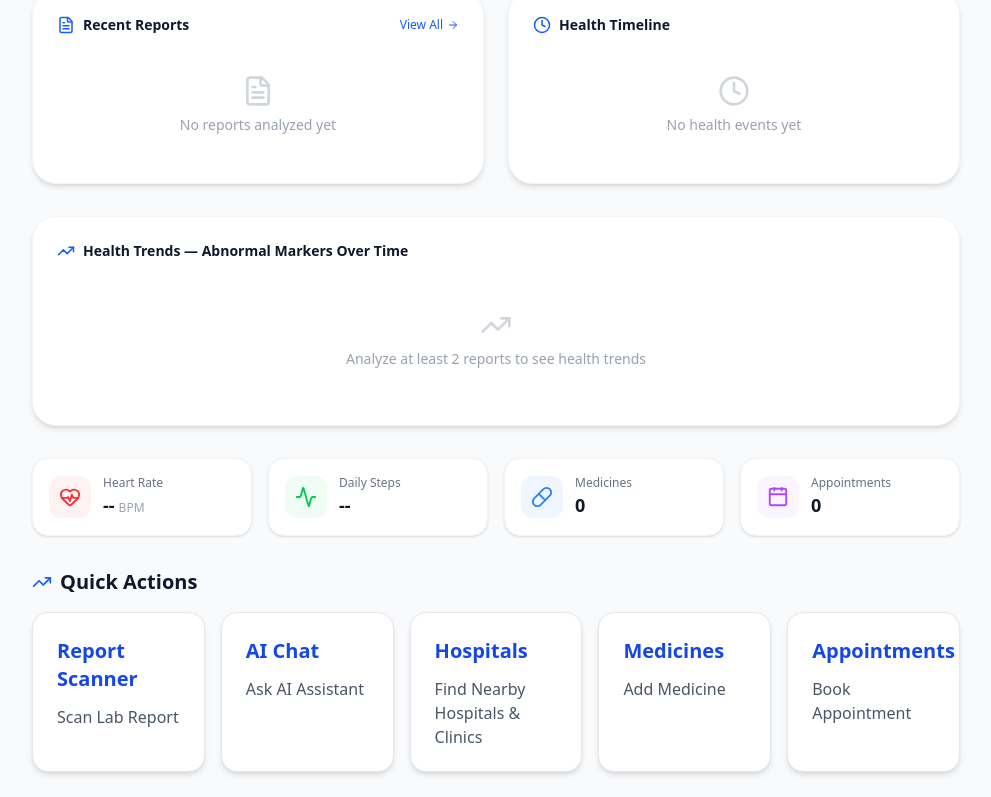
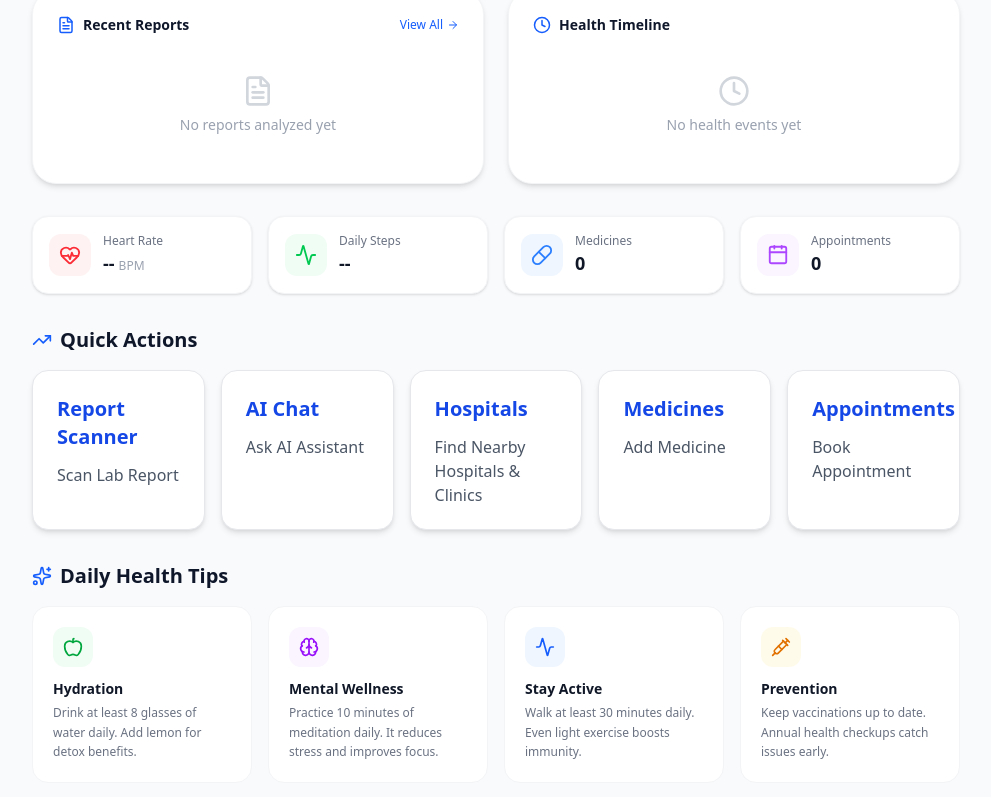
Before and after one commit to coderpova/AarogyaMitra-AI, a Next.js app: page /dashboard in a window 1280 px wide. Shown: the part 1036-1833 px from the top of the page, without its empty margins (288-1279 px from the left). Built offline with nearby package versions, Linux system fonts and the light colour scheme.

Commit message:
fix: remove Health Trend section and MiniBarChart from Dashboard UI

```diff
--- a/app/dashboard/page.tsx
+++ b/app/dashboard/page.tsx
@@ -207,26 +207,7 @@ function GoalRing({ current, goal, label, color, unit }: { current: number; goal
   );
 }
 
-/* ── Mini Bar Chart for health trends ────────────────────────────────────── */
-function MiniBarChart({ data }: { data: { label: string; value: number; color: string }[] }) {
-  const maxVal = Math.max(...data.map((d) => d.value), 1);
-  return (
-    <div className="flex items-end justify-around gap-3 h-32 px-2">
-      {data.map((d, i) => (
-        <div key={i} className="flex flex-col items-center gap-2 flex-1">
-          <span className="text-xs font-bold text-gray-600 dark:text-gray-300">{d.value}</span>
-          <div className="w-full flex justify-center" style={{ height: "80px", alignItems: "flex-end" }}>
-            <div
-              className={`w-8 rounded-t-md transition-all duration-700 ${d.color}`}
-              style={{ height: `${(d.value / maxVal) * 80}px`, minHeight: "4px" }}
-            />
-          </div>
-          <span className="text-[10px] text-gray-400 text-center truncate w-full">{d.label}</span>
-        </div>
-      ))}
-    </div>
-  );
-}
+
 
 /* ── Health Tip Card ─────────────────────────────────────────────────────── */
 function HealthTipCard({ icon, title, tip, color }: { icon: any; title: string; tip: string; color: string }) {
@@ -505,16 +486,6 @@ export default function DashboardPage() {
     });
   });
   timelineEvents.sort((a, b) => b.date.localeCompare(a.date));
-
-  // Build health trends data
-  const trendsData = reports.slice(0, 6).reverse().map((r, i) => {
-    const abnormal = r.parameters?.filter((p: ReportParameter) => p.status !== t("dashboardExt.bmiNormL")).length || 0;
-    return {
-      label: `R${i + 1}`,
-      value: abnormal,
-      color: abnormal >= 3 ? "bg-red-500" : abnormal >= 1 ? "bg-amber-500" : "bg-green-500",
-    };
-  });
 
   return (
     <DashboardLayout>
@@ -816,21 +787,6 @@ export default function DashboardPage() {
           </div>
         </div>
 
-        {/* Row 6: Health Trends */}
-        <div className="bg-white dark:bg-gray-800 rounded-3xl shadow-md p-6 border border-gray-100 dark:border-gray-700">
-          <h2 className="text-sm font-bold dark:text-white mb-4 flex items-center gap-2">
-            <TrendingUp size={18} className="text-blue-600" /> {t("dashboardExt.trendTitle")}
-          </h2>
-          {trendsData.length >= 2 ? (
-            <MiniBarChart data={trendsData} />
-          ) : (
-            <div className="text-center py-8 text-gray-400 text-sm">
-              <TrendingUp className="mx-auto mb-2 text-gray-300 dark:text-gray-600" size={32} />
-              {t("dashboardExt.trendNeed")}
-            </div>
-          )}
-        </div>
-
         {/* Row 7: Quick Stats Summary */}
         <div className="grid grid-cols-2 sm:grid-cols-4 gap-4">
           <div className="bg-white dark:bg-gray-800 rounded-2xl p-4 shadow-sm border border-gray-100 dark:border-gray-700 flex items-center gap-3">
```
